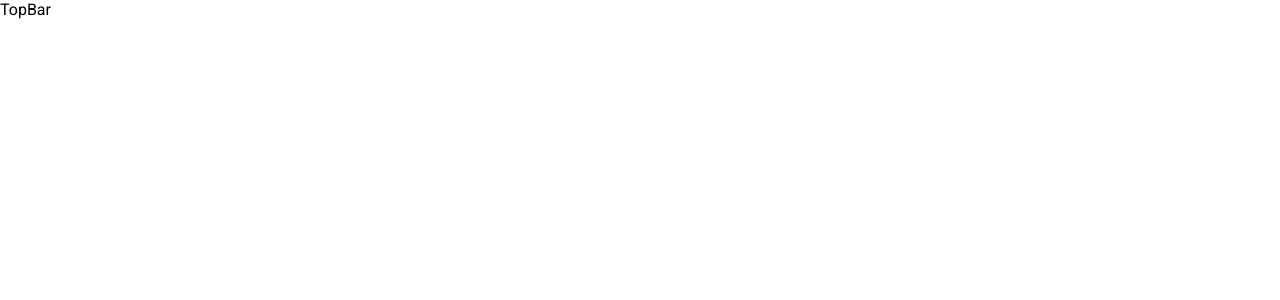
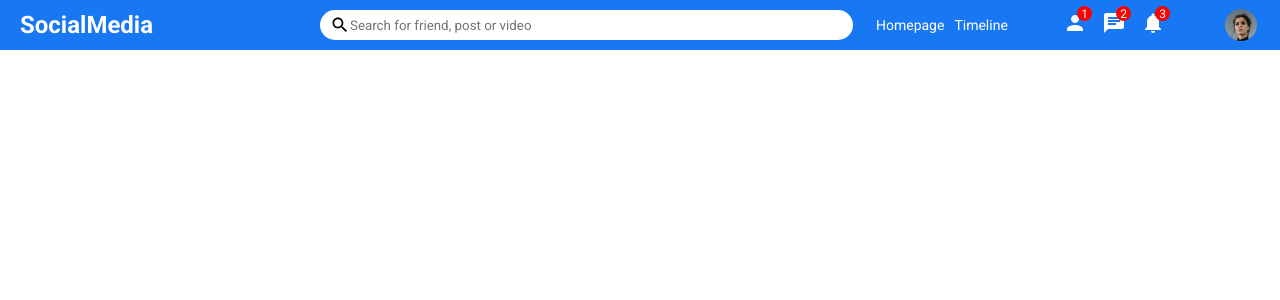
Before and after one commit to bagi24/Social-media-App, a React (Create React App) app: page / in a window 1280 px wide. Shown: the top 300 px of the page. Built offline with nearby package versions, Linux system fonts and the light colour scheme.

Commit message:
Topbar component done

```diff
--- a/public/style.css
+++ b/public/style.css
@@ -1,5 +1,6 @@
 * {
 
     margin: 0;
+    padding: 0;
     font-family: 'Roboto', sans-serif;
 }
--- a/src/components/topbar/Topbar.js
+++ /dev/null
@@ -1,9 +0,0 @@
-import './topbar.css'
-
-export default function Topbar() {
-  return (
-    <div>
-      TopBar
-    </div>
-  )
-}
--- /dev/null
+++ b/src/components/topbar/Topbar.jsx
@@ -0,0 +1,48 @@
+import './topbar.css'
+import { Search, Person, Chat, Notifications} from '@mui/icons-material'
+
+export default function Topbar() {
+  return (
+    <div className='topbarConteiner'>
+    <div className="topbarLeft">
+      <span className='logo'>SocialMedia</span>
+    </div>
+    <div className="topbarCenter">
+      <div className="searchbar">
+
+        <Search className='searchIcons'/>
+
+        <input placeholder='Search for friend, post or video' className="searchInput" />
+      </div>
+    </div>
+    <div className="topbarRight">
+      <div className="topbarLinks">
+
+      <div className="topbarLink">Homepage</div>
+      <div className="topbarLink">Timeline</div>
+      </div>
+
+      <div className="topbarIcons">
+        <div className="topbarIconItem">
+<Person />
+<span className="topbarIconBadge">1</span>
+        </div>
+
+        <div className="topbarIconItem">
+<Chat/>
+<span className="topbarIconBadge">2</span>
+        </div>
+
+        <div className="topbarIconItem">
+<Notifications/>
+<span className="topbarIconBadge">3</span>
+        </div>
+      </div>
+
+      <img src="/assets/persons/1.jpeg" alt="" className="topbarImg" />
+
+    </div>
+
+    </div>
+  )
+}
--- a/src/components/topbar/topbar.css
+++ b/src/components/topbar/topbar.css
@@ -0,0 +1,118 @@
+.topbarConteiner {
+    height: 50px;
+    width: 100%;
+    background-color: #1877f2;
+    display: flex;
+    align-items: center;
+    position: sticky;
+    top: 0;
+
+}
+
+.topbarLeft {
+    flex: 3;
+
+}
+
+.logo{
+margin-left: 20px;
+
+font-size: 24px;
+font-weight: bold;
+color: white;
+cursor: pointer;
+
+}
+
+
+.topbarCenter {
+    flex: 5;
+
+}
+
+
+.searchbar {
+
+    width: 100%;
+    height: 30px;
+    background-color: white;
+    border-radius: 30px;
+    display: flex;
+    align-items: center;
+
+
+}
+
+.searchIcons {
+    font-size: 20px !important;
+   margin-left: 10px;
+
+}
+
+
+.searchInput {
+    border: none;
+    width: 70%;
+
+}
+
+
+.searchInput:focus{
+    outline: none;
+}
+
+.topbarRight {
+    flex:  4;
+    display: flex;
+    align-items: center;
+    justify-content: space-around;
+    color: white;
+}
+
+
+.topbarLinks{
+    display: flex;
+}
+
+.topbarLink {
+
+    margin-right: 10px;
+    font-size: 14px;
+    cursor: pointer;
+}
+
+.topbarIcons {
+
+    display: flex;
+}
+
+.topbarIconItem {
+
+    margin-right: 15px;
+    cursor: pointer;
+    position: relative;
+}
+
+
+.topbarIconBadge  {
+    width: 15px;
+    height: 15px;
+    background-color: red;
+    border-radius: 50%;
+    color: white;
+    position: absolute;
+    top:-5px;
+    right: -5px;
+    display: flex;
+    align-items: center;
+    justify-content: center;
+    font-size: 12px;
+
+}
+.topbarImg {
+    width: 32px;
+    height: 32px;
+    border-radius: 50%;
+    object-fit: cover;
+    cursor: pointer;
+}
```
